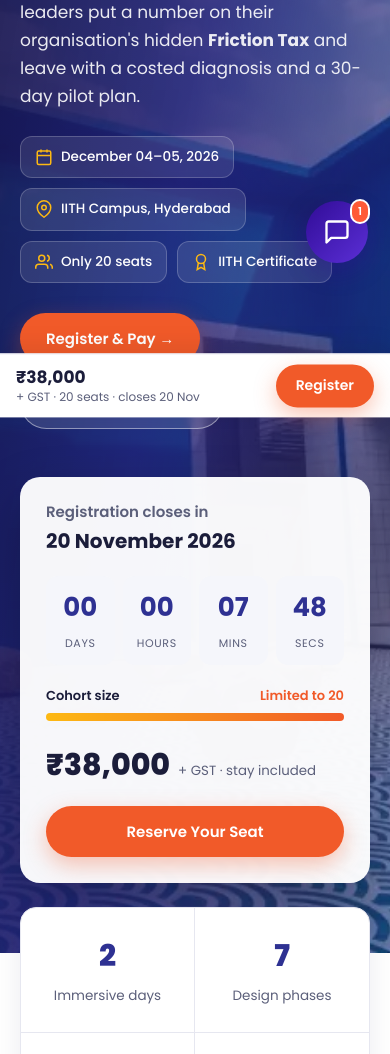
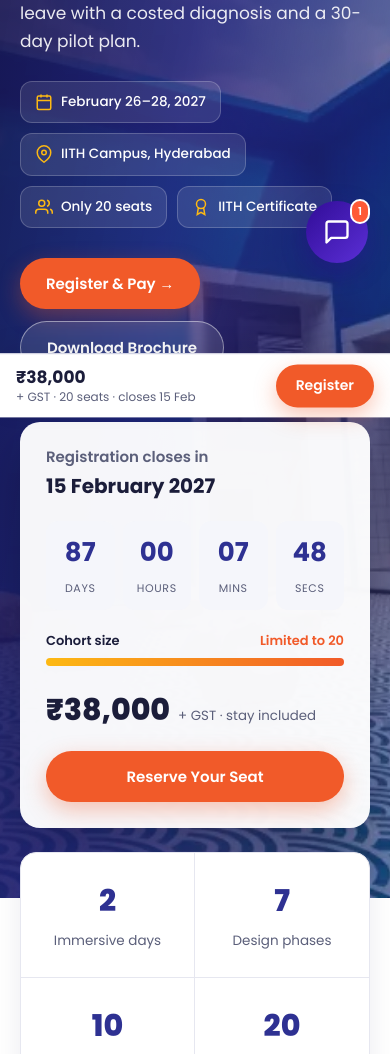
Before and after one commit to ajaywanekar/iith-cce-redesign, a plain HTML site: page index.html in a window 390 px wide. Shown: the part 497-1551 px from the top of the page. Drawn offline with Linux system fonts and the light colour scheme.

Commit message:
Update programme dates to Cohort 3 (Feb 26-28, 2027) and remove prototype banner
Dates now match the official CCE IITH listing: retreat Feb 26-28, 2027,
registration closes 15 Feb 2027. Updated hero, countdown, fees section,
mobile bar and chatbot answers.

Co-Authored-By: Claude Opus 5.5 <noreply@anthropic.com>

```diff
--- a/index.html
+++ b/index.html
@@ -271,7 +271,6 @@ footer .bottom{border-top:1px solid rgba(255,255,255,.1);padding-top:22px;displa
 </style>
 </head>
 <body>
-<div style="background:#14153a;color:#fff;font:500 13px Poppins,system-ui,sans-serif;text-align:center;padding:8px 16px;line-height:1.5">🎓 Student redesign prototype for review, not the official page. Official page: <a href="https://cce.iith.ac.in/driving-organisational-effectiveness.html" style="color:#fdb913;font-weight:600">cce.iith.ac.in</a></div>
 
 <!-- ================= NAV ================= -->
 <nav class="nav" aria-label="Main">
@@ -296,8 +295,7 @@ footer .bottom{border-top:1px solid rgba(255,255,255,.1);padding-top:22px;displa
       <h1>Driving Organisational Effectiveness Through <span>Employee Experience</span></h1>
       <p class="lede">A residential executive retreat where leaders put a number on their organisation's hidden <b>Friction Tax</b> and leave with a costed diagnosis and a 30-day pilot plan.</p>
       <div class="facts">
-        <!-- NOTE: The original page lists both "Feb 26–28, 2026" and "Dec 04–05, 2026". Confirm the correct dates before going live. -->
-        <span class="fact"><svg viewBox="0 0 24 24" fill="none" stroke="currentColor" stroke-width="2"><rect x="3" y="4" width="18" height="18" rx="2"/><path d="M16 2v4M8 2v4M3 10h18"/></svg>December 04–05, 2026</span>
+        <span class="fact"><svg viewBox="0 0 24 24" fill="none" stroke="currentColor" stroke-width="2"><rect x="3" y="4" width="18" height="18" rx="2"/><path d="M16 2v4M8 2v4M3 10h18"/></svg>February 26–28, 2027</span>
         <span class="fact"><svg viewBox="0 0 24 24" fill="none" stroke="currentColor" stroke-width="2"><path d="M21 10c0 7-9 13-9 13S3 17 3 10a9 9 0 0 1 18 0z"/><circle cx="12" cy="10" r="3"/></svg>IITH Campus, Hyderabad</span>
         <span class="fact"><svg viewBox="0 0 24 24" fill="none" stroke="currentColor" stroke-width="2"><path d="M17 21v-2a4 4 0 0 0-4-4H5a4 4 0 0 0-4 4v2"/><circle cx="9" cy="7" r="4"/><path d="M23 21v-2a4 4 0 0 0-3-3.87M16 3.13a4 4 0 0 1 0 7.75"/></svg>Only 20 seats</span>
         <span class="fact"><svg viewBox="0 0 24 24" fill="none" stroke="currentColor" stroke-width="2"><circle cx="12" cy="8" r="6"/><path d="M15.48 12.89 17 22l-5-3-5 3 1.52-9.11"/></svg>IITH Certificate</span>
@@ -310,7 +308,7 @@ footer .bottom{border-top:1px solid rgba(255,255,255,.1);padding-top:22px;displa
 
     <aside class="countdown-card" aria-label="Registration deadline">
       <h3>Registration closes in</h3>
-      <div class="deadline">20 November 2026</div>
+      <div class="deadline">15 February 2027</div>
       <div class="cd" id="countdown" aria-live="polite">
         <div><b data-u="d">00</b><small>Days</small></div>
         <div><b data-u="h">00</b><small>Hours</small></div>
@@ -594,7 +592,7 @@ footer .bottom{border-top:1px solid rgba(255,255,255,.1);padding-top:22px;displa
       </div>
       <div class="r">
         <div class="amt">₹38,000 <small>+ GST</small></div>
-        <p>Per participant · limited to 20 seats<br>Registration closes 20 November 2026</p>
+        <p>Per participant · limited to 20 seats<br>Registration closes 15 February 2027</p>
         <a class="btn btn-primary" href="https://payments.billdesk.com/bdcollect/bd/iitof/22233" target="_blank" rel="noopener">Register &amp; Pay Securely →</a>
         <div class="note">📞 Questions? Call <a href="tel:+919156852698" style="color:#fff;font-weight:600">+91 91568 52698</a></div>
       </div>
@@ -674,14 +672,14 @@ footer .bottom{border-top:1px solid rgba(255,255,255,.1);padding-top:22px;displa
 
 <!-- ================= STICKY MOBILE BAR ================= -->
 <div class="mbar" id="mbar">
-  <div><b>₹38,000</b> <small>+ GST · 20 seats · closes 20 Nov</small></div>
+  <div><b>₹38,000</b> <small>+ GST · 20 seats · closes 15 Feb</small></div>
   <a class="btn btn-primary" href="https://payments.billdesk.com/bdcollect/bd/iitof/22233" target="_blank" rel="noopener">Register</a>
 </div>
 
 <script>
 (function(){
-  // Countdown to registration deadline (20 Nov 2026, 23:59 IST)
-  const end = new Date('2026-11-20T23:59:59+05:30').getTime();
+  // Countdown to registration deadline (15 Feb 2027, 23:59 IST)
+  const end = new Date('2027-02-15T23:59:59+05:30').getTime();
   const el = id => document.querySelector('#countdown [data-u="'+id+'"]');
   const pad = n => String(n).padStart(2,'0');
   function tick(){
@@ -801,11 +799,11 @@ footer .bottom{border-top:1px solid rgba(255,255,255,.1);padding-top:22px;displa
     {id:'fees', k:['fee','fees','cost','price','pricing','charge','amount','pay','how much','gst','rupees','inr','₹'],
      a:"The programme fee is <b>₹38,000 (excluding GST)</b>. It includes stay at the IIT Hyderabad campus during the programme.<br><br><a href='"+REG+"' target='_blank'>Register &amp; Pay →</a>", chips:['How to register','Accommodation','Dates']},
     {id:'register', k:['register','registration','enroll','enrol','apply','sign up','signup','join','book','seat booking','payment link','billdesk'],
-     a:"You can register and pay online via the official IITH BillDesk link:<br><a href='"+REG+"' target='_blank'>Register &amp; Pay →</a><br><br>📅 <b>Last date for registration:</b> 20th November 2026<br>💺 Limited to <b>20 seats</b> only.", chips:['Fees','Contact','Dates']},
+     a:"You can register and pay online via the official IITH BillDesk link:<br><a href='"+REG+"' target='_blank'>Register &amp; Pay →</a><br><br>📅 <b>Last date for registration:</b> 15th February 2027<br>💺 Limited to <b>20 seats</b> only.", chips:['Fees','Contact','Dates']},
     {id:'deadline', k:['last date','deadline','due','closing date','until when'],
-     a:"The <b>last date for registration is 20th November 2026</b>. Seats are limited to 20, so registering early is recommended.", chips:['How to register','Seats']},
+     a:"The <b>last date for registration is 15th February 2027</b>. Seats are limited to 20, so registering early is recommended.", chips:['How to register','Seats']},
     {id:'dates', k:['date','dates','when','day','days','month','december','february','check-in','checkout','check out','timing'],
-     a:"The page lists the retreat as a 2‑day programme with an arrival evening for check-in, then two full days, ending at 15:00 on Day 2 (Fri check‑in → Sun checkout).<br><br>The fee section mentions stay on <b>December 04–05, 2026</b>. Since the page also shows older dates (Feb 26–28, 2026), please confirm the exact dates by calling <b>+91 91568 52698</b>.", chips:['Schedule','Venue','Contact']},
+     a:"The page lists the retreat as a 2‑day programme with an arrival evening for check-in, then two full days, ending at 15:00 on Day 2.<br><br>📅 <b>February 26–28, 2027</b>: check‑in on <b>Fri, Feb 26</b>, checkout on <b>Sun, Feb 28</b>.<br>📝 Last date for registration: <b>15th February 2027</b>.", chips:['Schedule','Venue','Contact']},
     {id:'schedule', k:['schedule','structure','agenda','timetable','itinerary','sessions','plan','flow','phases','phase'],
      a:"<b>Programme structure</b><ul><li><b>Arrival evening:</b> 16:00 check‑in · 19:30 welcome &amp; networking · 20:00 dinner</li><li><b>Day 1:</b> Opening session → Phase 1 <i>Sense</i> → Design Studio visit → Phase 2 <i>Diagnose</i> → Phase 3 <i>Understand</i> → EX Story Competition dinner</li><li><b>Day 2:</b> Optional walk/cycling tour → Phase 4 <i>Ideate</i> → Phases 5–6 <i>Pilot &amp; Implement</i> → Certification → Phase 7 <i>Sustain</i> → Commitment Wall &amp; closing (15:00)</li></ul>", chips:['Day 1 details','Day 2 details','Tools covered']},
     {id:'day2', k:['day 1','day one','first day','day 2','day two','sense','diagnose','understand','journey map'],
@@ -821,7 +819,7 @@ footer .bottom{border-top:1px solid rgba(255,255,255,.1);padding-top:22px;displa
     {id:'cert', k:['certificate','certification','certified','credential'],
      a:"Yes — participants receive a <b>Certificate of Completion from IIT Hyderabad</b>, presented at 12:20 on Day 2."},
     {id:'seats', k:['seat','seats','capacity','batch size','how many people','participants count','limited'],
-     a:"The retreat is limited to <b>20 seats</b> to keep it highly interactive. Registration closes on 20th November 2026.", chips:['How to register']},
+     a:"The retreat is limited to <b>20 seats</b> to keep it highly interactive. Registration closes on 15th February 2027.", chips:['How to register']},
     {id:'venue', k:['venue','where','location','place','held','dssi','studio','campus'],
      a:"The retreat is held at <b>DSSI Studios, Department of Design, IIT Hyderabad</b>, on the IITH campus at Kandi, Sangareddy district, Telangana.", chips:['How to reach IITH','Accommodation']},
     {id:'stay', k:['stay','accommodation','hotel','room','hostel','guest house','lodging','food','meals','dinner','lunch','breakfast'],
```
